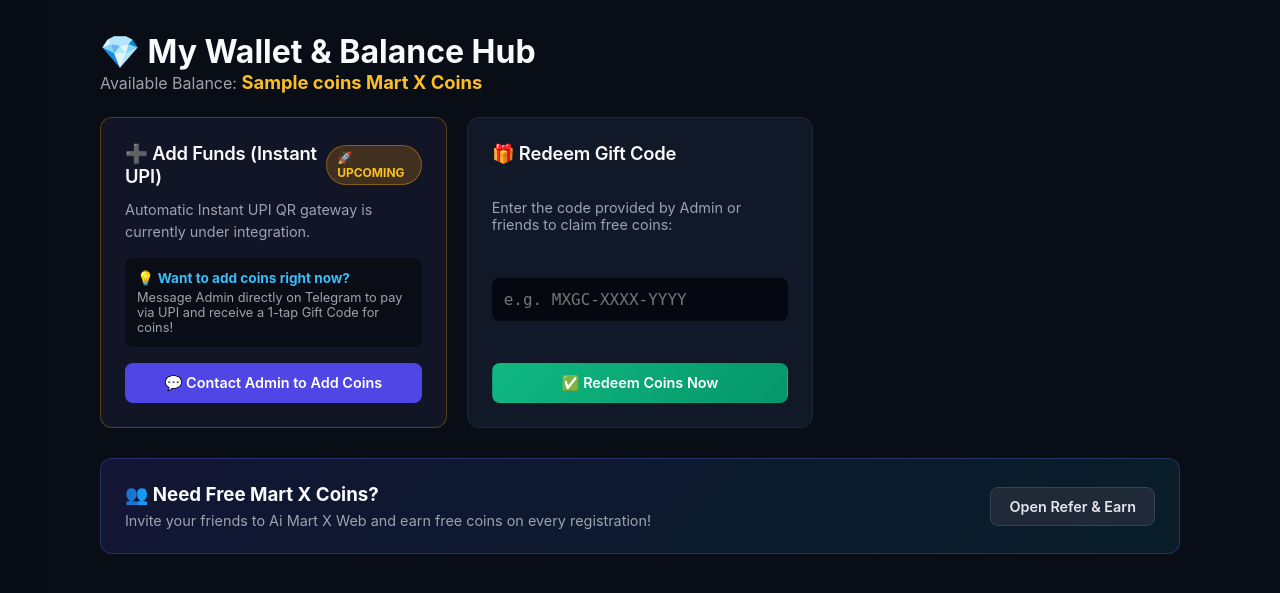
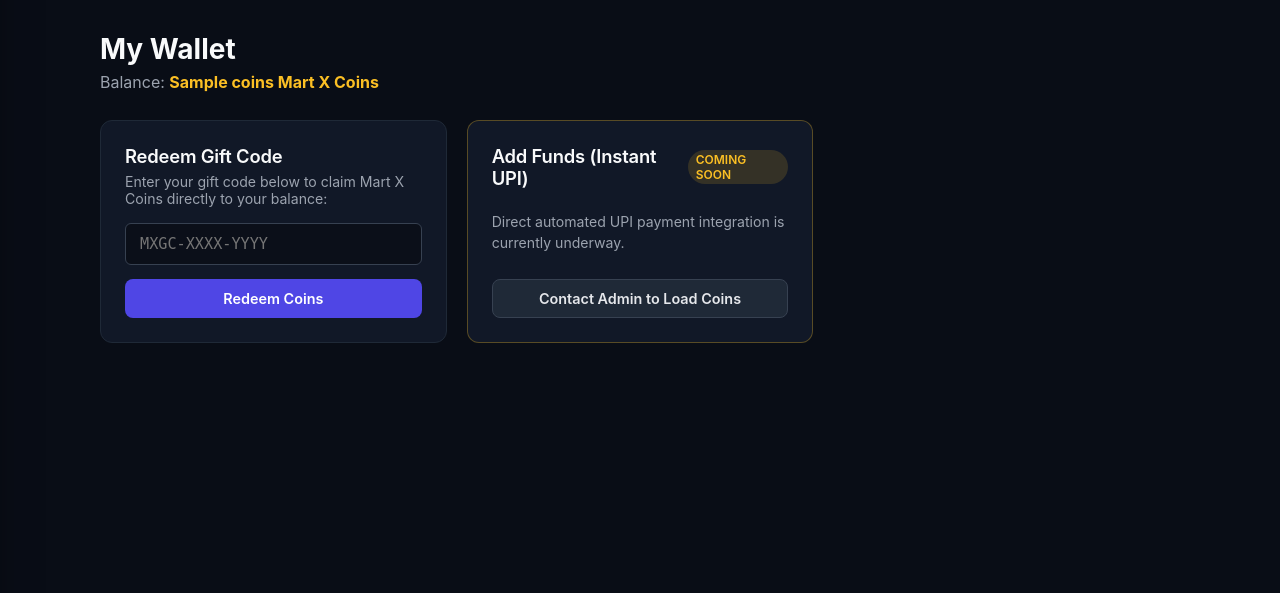
Before and after one commit to someshgamer123/ai-mart-x-web, a Flask app: page /wallet in a window 1280 px wide. Shown: the part 64-657 px from the top of the page. Run offline with Flask 3, Linux system fonts and the light colour scheme; the visitor is signed in with stand-in values (Sample User, id 1); a database or web service that is not in the repository returns one stand-in record (values such as "Sample title").

Commit message:
Update wallet.html

```diff
--- a/templates/wallet.html
+++ b/templates/wallet.html
@@ -1,70 +1,38 @@
 {% extends "base.html" %}
 {% block content %}
-<div style="margin-bottom: 24px;">
-  <h1>💎 My Wallet & Balance Hub</h1>
-  <p style="color: var(--text-muted);">
-    Available Balance: <b style="color: #fbbf24; font-size: 1.15rem;">{{ user.coins }} Mart X Coins</b>
-  </p>
+<div style="margin-bottom: 28px;">
+  <h1 style="font-size: 1.75rem; font-weight: 700; margin-bottom: 6px;">My Wallet</h1>
+  <p style="color: var(--text-muted);">Balance: <b style="color: var(--gold);">{{ user.coins }} Mart X Coins</b></p>
 </div>
 
-<div class="grid" style="margin-bottom: 30px;">
-
-  <!-- Add Funds (Marked Upcoming) -->
-  <div class="card" style="border: 1px solid rgba(245, 158, 11, 0.3); background: rgba(20, 24, 40, 0.85);">
-    <div style="display: flex; justify-content: space-between; align-items: center; margin-bottom: 12px;">
-      <span class="card-title" style="margin-bottom: 0;">➕ Add Funds (Instant UPI)</span>
-      <span style="background: rgba(245, 158, 11, 0.2); color: #fbbf24; padding: 4px 10px; border-radius: 20px; font-size: 0.75rem; font-weight: 700; border: 1px solid rgba(245, 158, 11, 0.4);">
-        🚀 UPCOMING
-      </span>
-    </div>
-
-    <p style="color: var(--text-muted); font-size: 0.9rem; line-height: 1.5; margin-bottom: 16px;">
-      Automatic Instant UPI QR gateway is currently under integration.
+<div class="grid" style="margin-bottom: 28px;">
+  <!-- Redeem Gift Code -->
+  <div class="card">
+    <div class="card-title">Redeem Gift Code</div>
+    <p style="color: var(--text-muted); font-size: 0.88rem; margin-bottom: 16px;">
+      Enter your gift code below to claim Mart X Coins directly to your balance:
     </p>
-
-    <div style="background: rgba(0,0,0,0.4); border-radius: 8px; padding: 12px; margin-bottom: 16px; border: 1px dashed var(--border-card);">
-      <p style="font-size: 0.85rem; color: #38bdf8; margin-bottom: 4px;">💡 <b>Want to add coins right now?</b></p>
-      <p style="font-size: 0.8rem; color: var(--text-muted);">
-        Message Admin directly on Telegram to pay via UPI and receive a 1-tap Gift Code for coins!
-      </p>
-    </div>
-
-    <a href="https://t.me/{{ support_handle }}" target="_blank" class="btn" style="text-align: center; text-decoration: none;">
-      💬 Contact Admin to Add Coins
-    </a>
+    <input type="text" id="giftCodeInput" placeholder="MXGC-XXXX-YYYY" style="width: 100%; padding: 11px 14px; border-radius: 6px; border: 1px solid var(--border-light); background: #0b0f19; color: #fff; font-family: monospace; font-size: 0.95rem; margin-bottom: 14px;">
+    <button class="btn" onclick="redeemGiftCode()">Redeem Coins</button>
   </div>
 
-  <!-- Redeem Gift Code (100% Active) -->
-  <div class="card">
-    <div class="card-title">🎁 Redeem Gift Code</div>
-    <p style="color: var(--text-muted); font-size: 0.9rem; margin-bottom: 16px;">
-      Enter the code provided by Admin or friends to claim free coins:
+  <!-- Add Funds Notice -->
+  <div class="card" style="border-color: rgba(251, 191, 36, 0.3);">
+    <div style="display: flex; justify-content: space-between; align-items: center; margin-bottom: 12px;">
+      <div class="card-title" style="margin-bottom: 0;">Add Funds (Instant UPI)</div>
+      <span style="font-size: 0.75rem; font-weight: 600; padding: 2px 8px; border-radius: 9999px; background: rgba(251, 191, 36, 0.15); color: var(--gold);">COMING SOON</span>
+    </div>
+    <p style="color: var(--text-muted); font-size: 0.88rem; line-height: 1.5; margin-bottom: 16px;">
+      Direct automated UPI payment integration is currently underway.
     </p>
-    <input type="text" id="giftCodeInput" placeholder="e.g. MXGC-XXXX-YYYY" style="width: 100%; padding: 12px; border-radius: 8px; border: 1px solid var(--border-card); background: #050711; color: #fff; margin-bottom: 14px; font-family: monospace; font-size: 1rem;">
-    <button class="btn" style="background: linear-gradient(135deg, #10b981, #059669);" onclick="redeemGiftCode()">
-      ✅ Redeem Coins Now
-    </button>
-  </div>
-
-</div>
-
-<!-- Free Coins Alternative: Refer & Earn -->
-<div class="card" style="background: linear-gradient(135deg, rgba(79, 70, 229, 0.15), rgba(6, 182, 212, 0.1)); border: 1px solid rgba(99, 102, 241, 0.3);">
-  <div style="display: flex; justify-content: space-between; align-items: center; flex-wrap: wrap; gap: 14px;">
-    <div>
-      <h3 style="margin-bottom: 6px;">👥 Need Free Mart X Coins?</h3>
-      <p style="color: var(--text-muted); font-size: 0.9rem;">
-        Invite your friends to Ai Mart X Web and earn free coins on every registration!
-      </p>
-    </div>
-    <a href="/refer" class="btn btn-secondary">Open Refer & Earn</a>
+    <a href="https://t.me/{{ support_handle }}" target="_blank" class="btn btn-secondary" style="text-decoration: none; text-align: center;">Contact Admin to Load Coins</a>
   </div>
 </div>
 
 <script>
 async function redeemGiftCode() {
   const code = document.getElementById("giftCodeInput").value.trim();
-  if (!code) return alert("Please enter a valid Gift Code.");
+  if (!code) return alert("Please enter a gift code.");
 
   const res = await fetch("/api/redeem-gift-code", {
     method: "POST",
@@ -73,9 +41,7 @@ async function redeemGiftCode() {
   });
   const data = await res.json();
   alert(data.message);
-  if (data.success) {
-    window.location.reload();
-  }
+  if (data.success) window.location.reload();
 }
 </script>
 {% endblock %}
```
